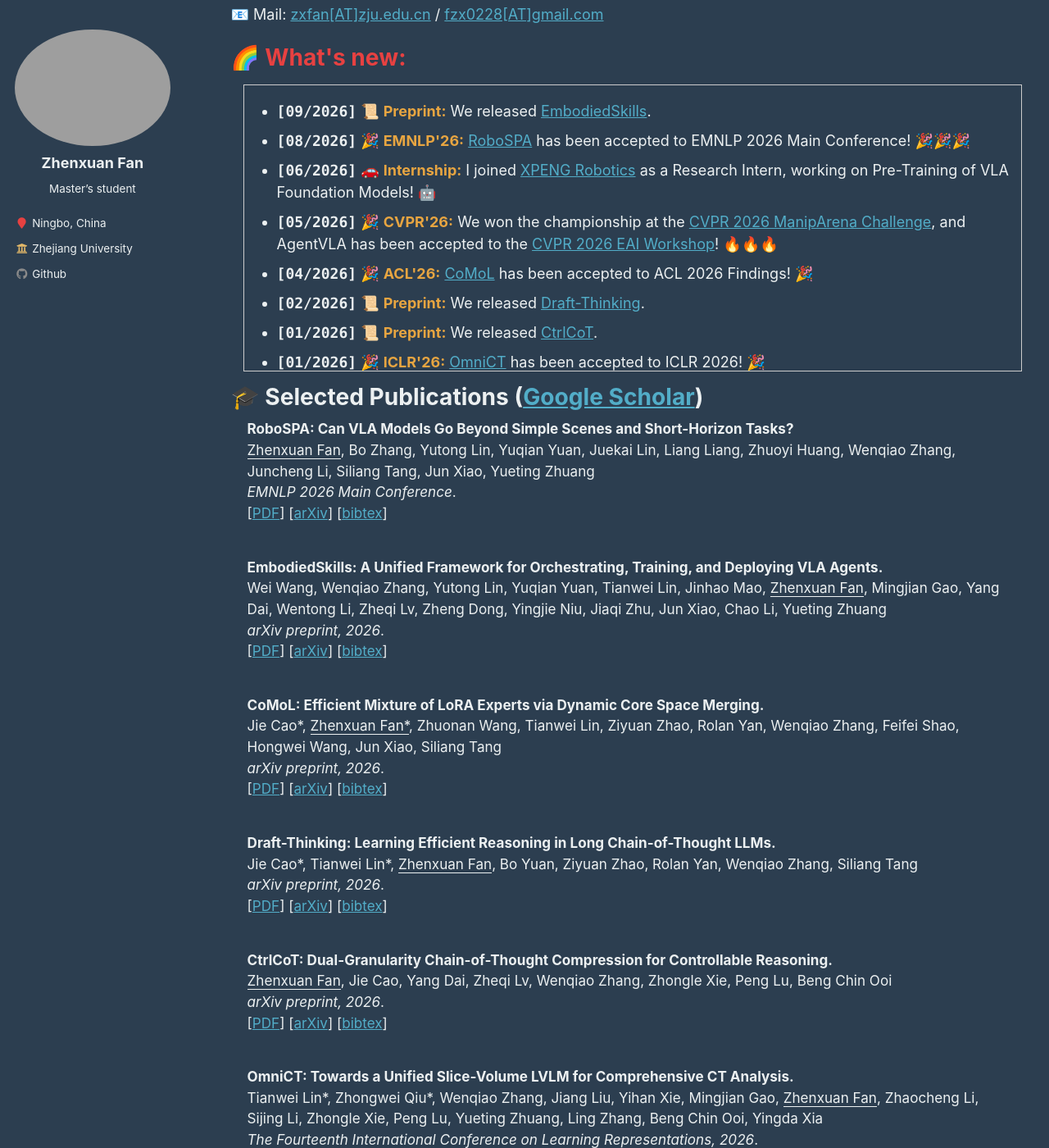
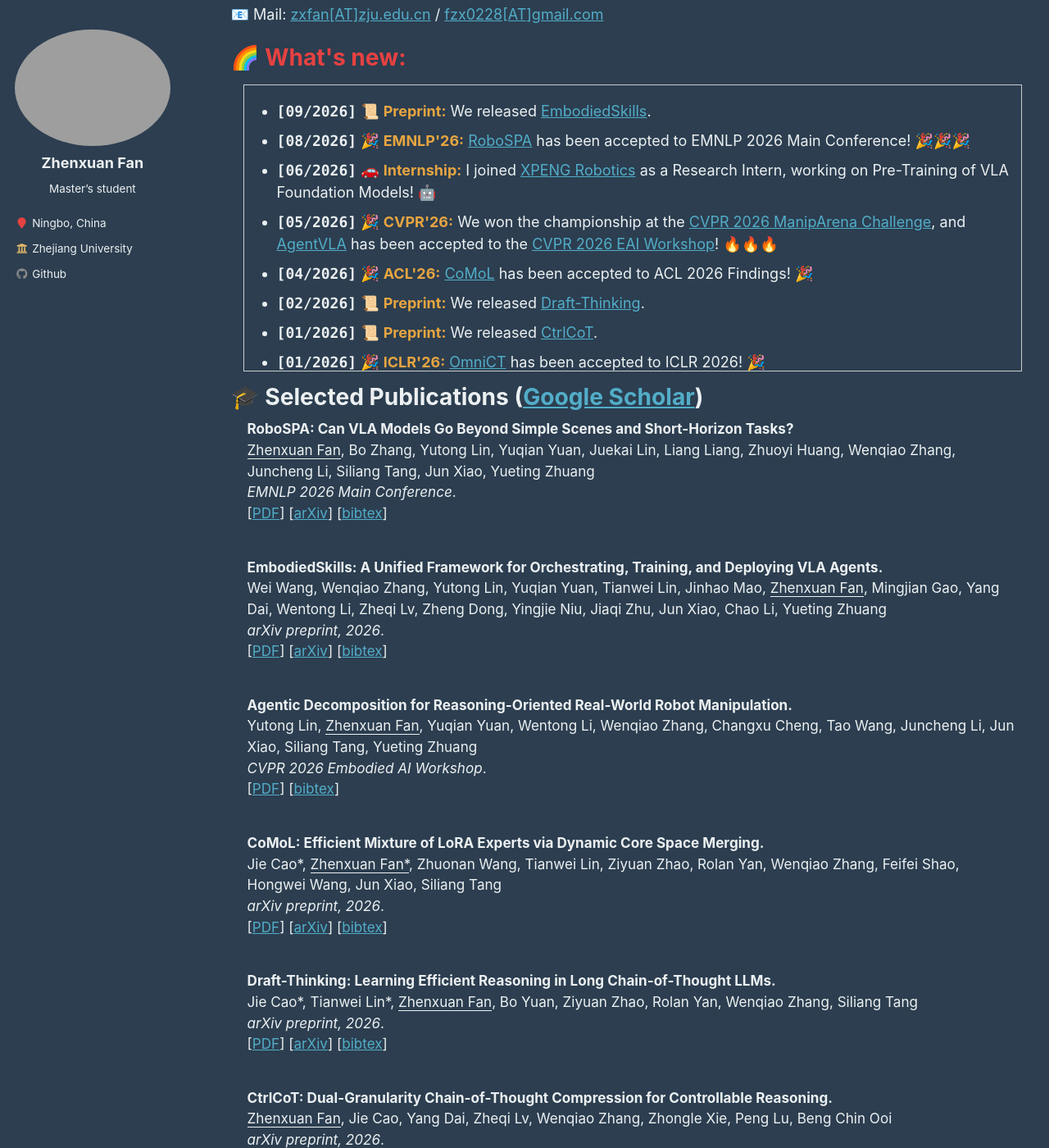
Before and after one commit to fanzhenxuan/fanzhenxuan.github.io, a Jekyll site: the page built from _pages/about.md, in a window 1280 px wide and 1400 px high, scrolled down 601 px. Shown: the whole window at 82% size. Built offline with Jekyll 4.4.1, drawn with Linux system fonts in a browser that asks for light colours.

Commit message:
Update about.md with the AgentVLA paper link.

```diff
--- a/_pages/about.md
+++ b/_pages/about.md
@@ -31,7 +31,7 @@ In the past, I focused on the efficient training and inference of LLMs and MLLMs
   <li><strong style="font-family: Consolas;">[09/2026]</strong>  📜 <b style="color: rgb(231, 165, 65);">Preprint:</b> We released <a href="https://arxiv.org/abs/2609.01281">EmbodiedSkills</a>. </li>
   <li><strong style="font-family: Consolas;">[08/2026]</strong>  🎉 <b style="color: rgb(231, 165, 65);">EMNLP'26:</b> <a href="https://arxiv.org/pdf/2609.05324">RoboSPA</a> has been accepted to EMNLP 2026 Main Conference! 🎉🎉🎉 </li>
   <li><strong style="font-family: Consolas;">[06/2026]</strong>  🚗 <b style="color: rgb(231, 165, 65);">Internship:</b> I joined <a href="https://www.xpeng.com/">XPENG Robotics</a>  as a Research Intern, working on Pre-Training of VLA Foundation Models! 🤖 </li>
-  <li><strong style="font-family: Consolas;">[05/2026]</strong>  🎉 <b style="color: rgb(231, 165, 65);">CVPR'26:</b> We won the championship at the <a href="https://maniparena.com/">CVPR 2026 ManipArena Challenge</a>, and AgentVLA has been accepted to the <a href="https://embodied-ai.org/cvpr2026/">CVPR 2026 EAI Workshop</a>! 🔥🔥🔥 </li>
+  <li><strong style="font-family: Consolas;">[05/2026]</strong>  🎉 <b style="color: rgb(231, 165, 65);">CVPR'26:</b> We won the championship at the <a href="https://maniparena.com/">CVPR 2026 ManipArena Challenge</a>, and <a href="https://embodied-ai.org/papers/2026/24_Agentic_Decomposition_for_R.pdf">AgentVLA</a> has been accepted to the <a href="https://embodied-ai.org/cvpr2026/">CVPR 2026 EAI Workshop</a>! 🔥🔥🔥 </li>
   <li><strong style="font-family: Consolas;">[04/2026]</strong>  🎉 <b style="color: rgb(231, 165, 65);">ACL'26:</b> <a href="https://arxiv.org/abs/2603.00573">CoMoL</a> has been accepted to ACL 2026 Findings! 🎉 </li>
   <li><strong style="font-family: Consolas;">[02/2026]</strong>  📜 <b style="color: rgb(231, 165, 65);">Preprint:</b> We released <a href="https://arxiv.org/abs/2603.00578">Draft-Thinking</a>. </li>
   <li><strong style="font-family: Consolas;">[01/2026]</strong>  📜 <b style="color: rgb(231, 165, 65);">Preprint:</b> We released <a href="https://arxiv.org/abs/2601.20467">CtrlCoT</a>. </li>
@@ -108,6 +108,37 @@ In the past, I focused on the efficient training and inference of LLMs and MLLMs
   url={https://arxiv.org/abs/2609.01281}
 }`;
         const newWindow = window.open("", "embodiedskills_bibtex");
+        newWindow.document.write(
+          "<pre style='font-family: monospace; padding: 20px;'>" +
+          bib +
+          "</pre>"
+        );
+      }
+    </script>
+  </td>
+</tr>
+
+<tr>
+  <td style="padding:20px;width:70%;vertical-align:middle;border-right:none;border-bottom:none;">
+    <b>Agentic Decomposition for Reasoning-Oriented Real-World Robot Manipulation.</b>
+    <br>
+    Yutong Lin, <u>Zhenxuan Fan</u>, Yuqian Yuan, Wentong Li, Wenqiao Zhang, Changxu Cheng, Tao Wang, Juncheng Li, Jun Xiao, Siliang Tang, Yueting Zhuang
+    <br>
+    <i>CVPR 2026 Embodied AI Workshop</i>.
+    <br>
+    [<a href="https://embodied-ai.org/papers/2026/24_Agentic_Decomposition_for_R.pdf" target="_blank" rel="noopener noreferrer">PDF</a>]
+    [<a href="javascript:void(0);" onclick="showBibAgentVLA()">bibtex</a>]
+
+    <script>
+      function showBibAgentVLA() {
+        const bib = `@inproceedings{lin2026agentvla,
+  title={Agentic Decomposition for Reasoning-Oriented Real-World Robot Manipulation},
+  author={Yutong Lin and Zhenxuan Fan and Yuqian Yuan and Wentong Li and Wenqiao Zhang and Changxu Cheng and Tao Wang and Juncheng Li and Jun Xiao and Siliang Tang and Yueting Zhuang},
+  booktitle={CVPR 2026 Embodied AI Workshop},
+  year={2026},
+  url={https://embodied-ai.org/papers/2026/24_Agentic_Decomposition_for_R.pdf}
+}`;
+        const newWindow = window.open("", "agentvla_bibtex");
         newWindow.document.write(
           "<pre style='font-family: monospace; padding: 20px;'>" +
           bib +
```
